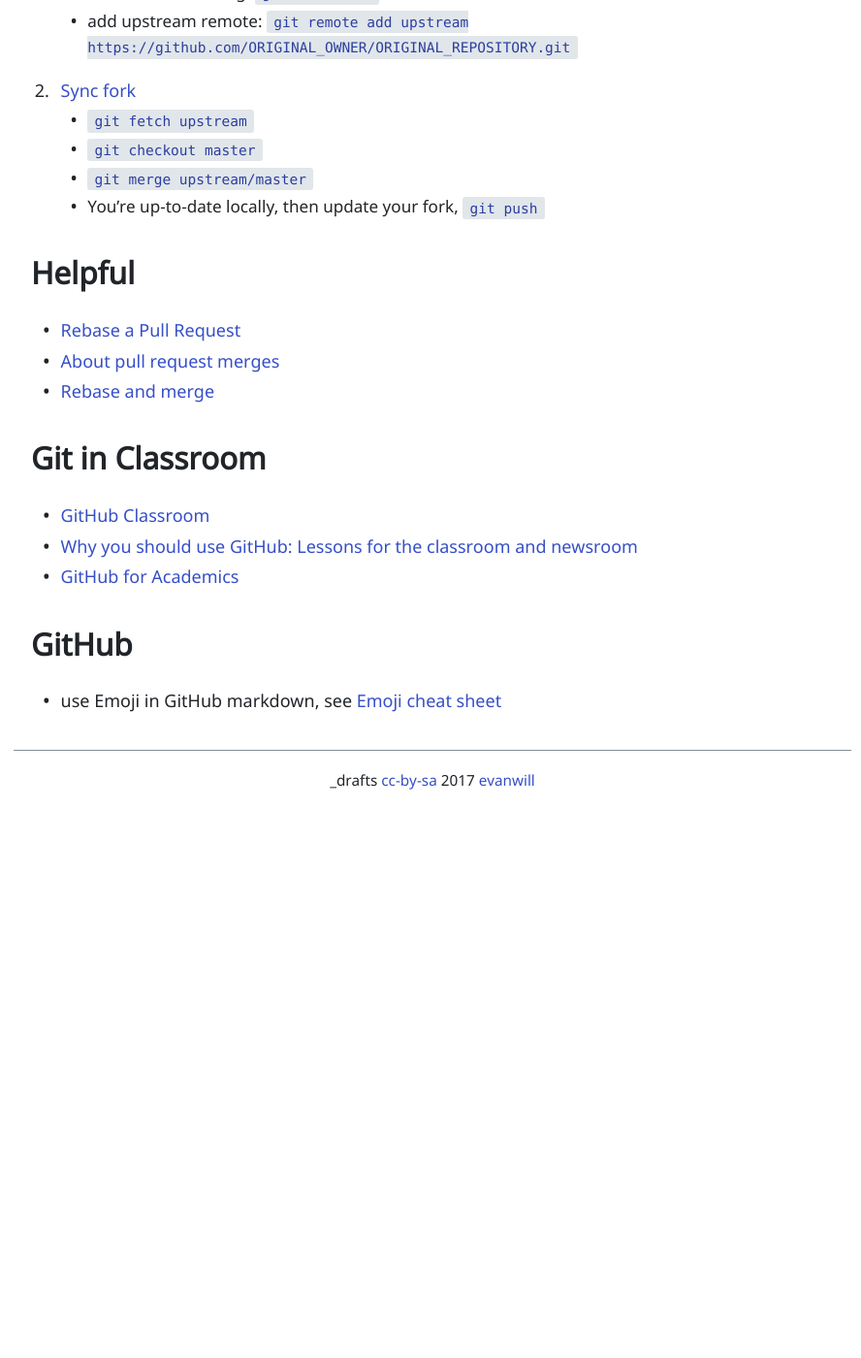
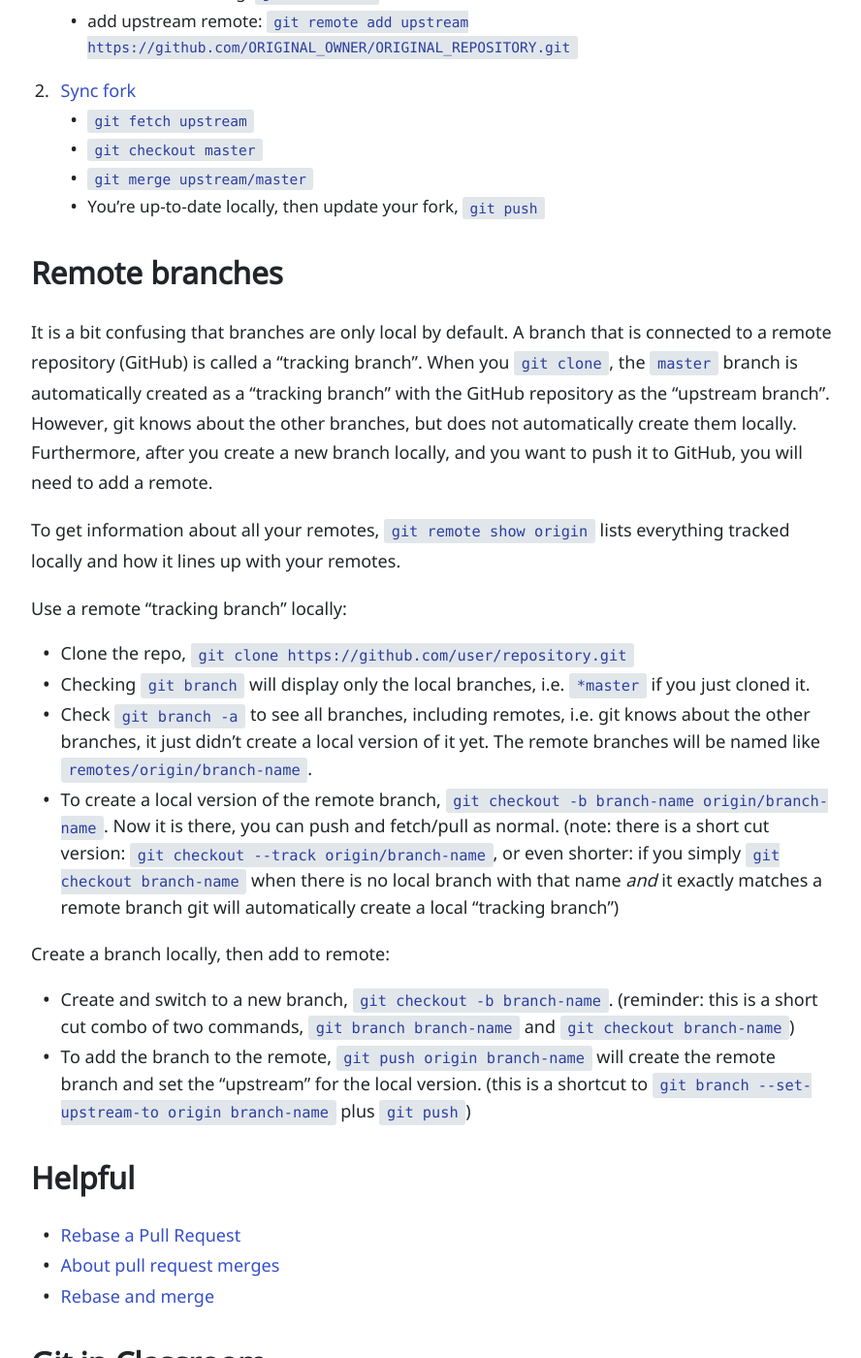
Before and after one commit to evanwill/_drafts, a Jekyll site: the page built from _notes/git-notes.md, in a window 1280 px wide and 1400 px high, scrolled down 444 px. Shown: the whole window at 97% size, without its empty margins (194-1082 px from the left). Built offline with Jekyll 4.4.1, drawn with Linux system fonts in a browser that asks for light colours; before the commit the page ends 1283 px from its top, so only the background shows below that; some of the changed text lies outside the part shown.

Commit message:
update git notes

```diff
--- a/_notes/git-notes.md
+++ b/_notes/git-notes.md
@@ -17,6 +17,28 @@
     - `git checkout master`
     - `git merge upstream/master`
     - You're up-to-date locally, then update your fork, `git push`
+
+## Remote branches
+
+It is a bit confusing that branches are only local by default.
+A branch that is connected to a remote repository (GitHub) is called a "tracking branch".
+When you `git clone`, the `master` branch is automatically created as a "tracking branch" with the GitHub repository as the "upstream branch".
+However, git knows about the other branches, but does not automatically create them locally.
+Furthermore, after you create a new branch locally, and you want to push it to GitHub, you will need to add a remote.
+
+To get information about all your remotes, `git remote show origin` lists everything tracked locally and how it lines up with your remotes.
+
+Use a remote "tracking branch" locally:
+
+- Clone the repo, `git clone https://github.com/user/repository.git`
+- Checking `git branch` will display only the local branches, i.e. `*master` if you just cloned it.
+- Check `git branch -a` to see all branches, including remotes, i.e. git knows about the other branches, it just didn't create a local version of it yet. The remote branches will be named like `remotes/origin/branch-name`.
+- To create a local version of the remote branch, `git checkout -b branch-name origin/branch-name`. Now it is there, you can push and fetch/pull as normal. (note: there is a short cut version: `git checkout --track origin/branch-name`, or even shorter: if you simply `git checkout branch-name` when there is no local branch with that name *and* it exactly matches a remote branch git will automatically create a local "tracking branch")
+
+Create a branch locally, then add to remote:
+
+- Create and switch to a new branch, `git checkout -b branch-name`. (reminder: this is a short cut combo of two commands, `git branch branch-name` and `git checkout branch-name`)
+- To add the branch to the remote, `git push origin branch-name` will create the remote branch and set the "upstream" for the local version. (this is a shortcut to `git branch --set-upstream-to origin branch-name` plus `git push`)
 
 ## Helpful
 
```
Also changed, not shown: other parts of _notes/git-notes.md (+1 -1 lines).
